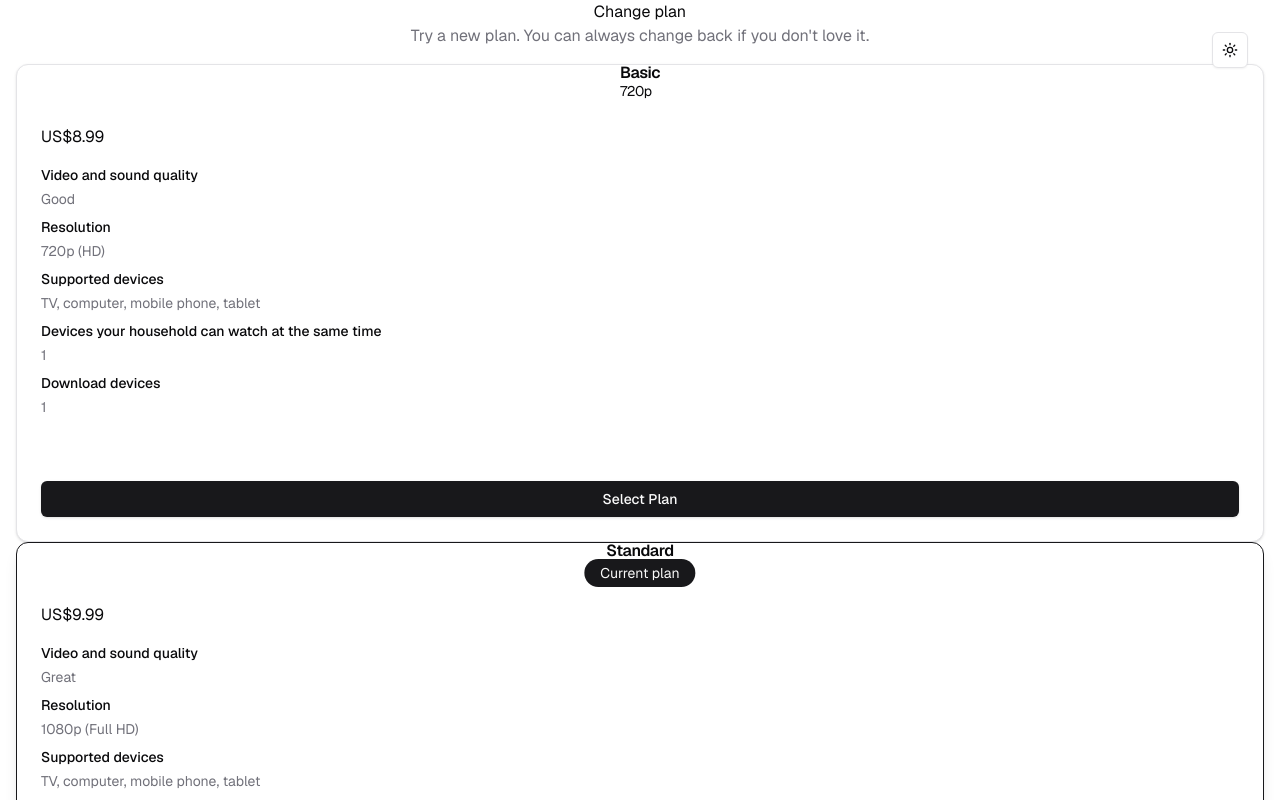
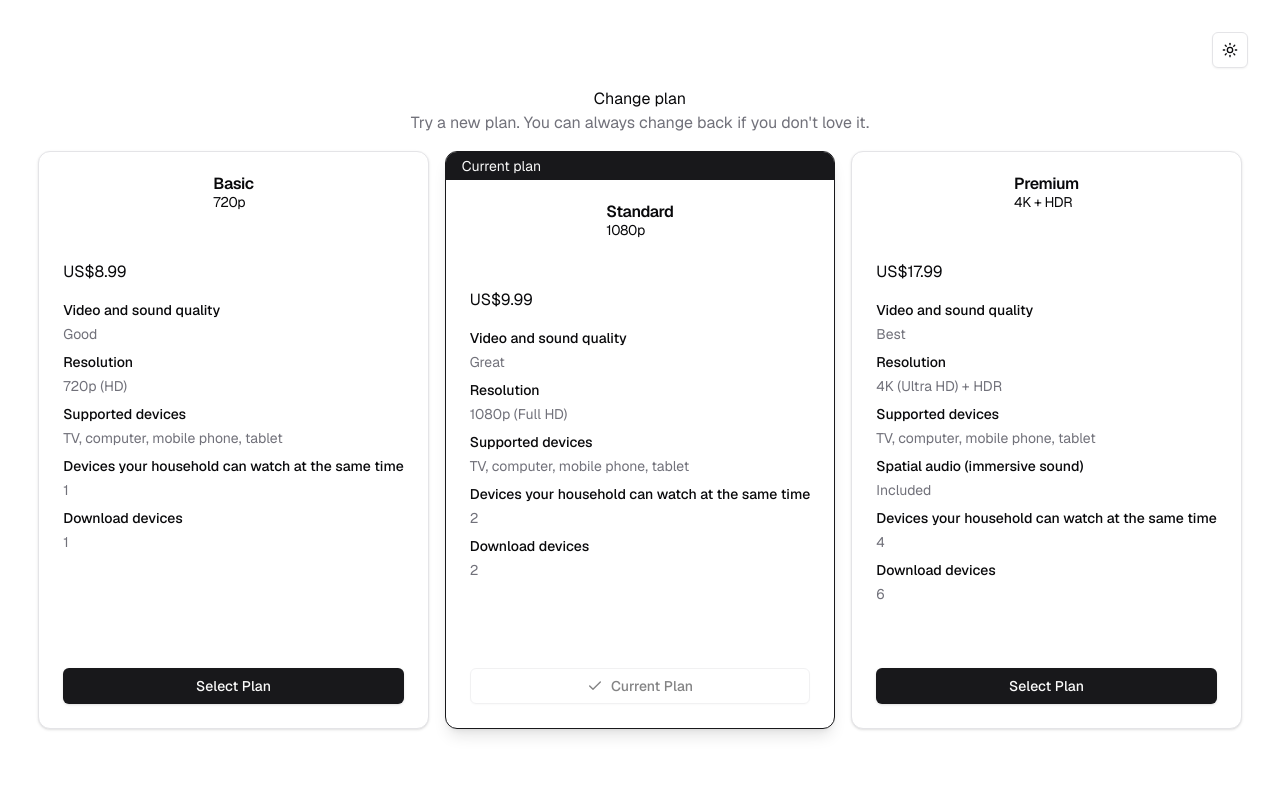
Before and after one commit to jannakam/cvrd-dashboard, a Next.js app: page / in a window 1280 px wide. Shown: the top 800 px of the page. Built offline with nearby package versions, Linux system fonts and the light colour scheme.

Commit message:
outline changes

```diff
--- a/src/screens/Netflix/SelectPlan.js
+++ b/src/screens/Netflix/SelectPlan.js
@@ -1,9 +1,16 @@
 "use client";
-import React, { useState } from 'react';
-import { Card, CardContent, CardDescription, CardFooter, CardHeader, CardTitle } from "@/components/ui/card";
+import React, { useState } from "react";
+import {
+  Card,
+  CardContent,
+  CardDescription,
+  CardFooter,
+  CardHeader,
+  CardTitle,
+} from "@/components/ui/card";
 import { Button } from "@/components/ui/button";
 import { Check } from "lucide-react";
-import { useRouter } from 'next/navigation';
+import { useRouter } from "next/navigation";
 
 const plans = [
   {
@@ -14,7 +21,7 @@ const plans = [
     resolution: "720p (HD)",
     supportedDevices: "TV, computer, mobile phone, tablet",
     simultaneousDevices: "1",
-    downloadDevices: "1"
+    downloadDevices: "1",
   },
   {
     name: "Standard",
@@ -25,7 +32,7 @@ const plans = [
     supportedDevices: "TV, computer, mobile phone, tablet",
     simultaneousDevices: "2",
     downloadDevices: "2",
-    isCurrentPlan: true
+    isCurrentPlan: true,
   },
   {
     name: "Premium",
@@ -36,56 +43,70 @@ const plans = [
     supportedDevices: "TV, computer, mobile phone, tablet",
     simultaneousDevices: "4",
     downloadDevices: "6",
-    spatialAudio: true
-  }
+    spatialAudio: true,
+  },
 ];
 
 export default function SelectPlan() {
   const router = useRouter();
   const [hoveredPlan, setHoveredPlan] = useState(null);
+  const [selectedPlan, setSelectedPlan] = useState(null);
 
   const handleSelectPlan = (plan) => {
     if (!plan.isCurrentPlan) {
-      router.push('/payment');
+      setSelectedPlan(plan.name);
+    }
+  };
+
+  const handlePayment = (e, plan) => {
+    e.stopPropagation();
+    if (!plan.isCurrentPlan) {
+      router.push("/payment");
     }
   };
 
   return (
-    <div className="min-h-screen">
+    <div className="min-h-screen flex flex-col items-center justify-center">
       <div className="px-4 py-8">
         <div className="text-center mb-12">
           <h1 className="text-3xl font-bold mb-2">Change plan</h1>
-          <p className="text-muted-foreground">Try a new plan. You can always change back if you don't love it.</p>
+          <p className="text-muted-foreground">
+            Try a new plan. You can always change back if you don&apos;t love
+            it.
+          </p>
         </div>
 
-        <div className="grid grid-cols-1 sm:grid-cols-3 gap-6">
+        <div className="flex flex-col sm:flex-row gap-4">
           {plans.map((plan) => (
-            <div key={plan.name}>
+            <div
+              key={plan.name}
+              className="flex-1 min-w-[280px]"
+              onClick={() => !plan.isCurrentPlan && handleSelectPlan(plan)}
+            >
               <Card
-                className={`h-full relative transition-all duration-300 mt-4 ${
-                  plan.isCurrentPlan ? 'border-primary md:scale-105 shadow-lg z-10' : ''
-                } ${
-                  hoveredPlan === plan.name && !plan.isCurrentPlan ? 'md:scale-102 shadow-md z-5' : 'md:scale-100'
+                className={`h-full relative transition-all duration-300 mt-4 overflow-hidden flex flex-col ${
+                  plan.isCurrentPlan && !selectedPlan
+                    ? "border-primary shadow-lg z-10"
+                    : selectedPlan === plan.name
+                    ? "border-primary border-2 cursor-pointer"
+                    : "cursor-pointer hover:border-primary/50"
                 }`}
                 onMouseEnter={() => setHoveredPlan(plan.name)}
                 onMouseLeave={() => setHoveredPlan(null)}
               >
                 {plan.isCurrentPlan && (
-                  <div className="absolute top-4 left-1/2 -translate-x-1/2 bg-primary text-primary-foreground text-sm px-4 py-1 rounded-full z-20 whitespace-nowrap">
+                  <div className="bg-primary text-primary-foreground text-sm px-4 py-1 z-20 whitespace-nowrap">
                     Current plan
                   </div>
                 )}
-                <div className="flex flex-col h-full">
-                  <CardHeader className="space-y-1 p-0">
+                <CardHeader className="space-y-1">
                   <CardTitle>
-                      <div className={`h-24 rounded-t-lg flex items-center justify-center text-xl font-bold ${
-                        plan.name === "Basic" ? "bg-gradient-to-r from-blue-600 to-blue-800" :
-                        plan.name === "Standard" ? "bg-gradient-to-r from-blue-600 via-purple-600 to-purple-800" :
-                        "bg-gradient-to-r from-purple-600 via-red-600 to-red-800"
-                      } text-white`}>
+                    <div className="h-24 rounded-t-lg flex items-center justify-center text-xl font-bold">
                       <div>
                         <div>{plan.name}</div>
-                          <div className="text-sm font-normal mt-1">{plan.quality}</div>
+                        <div className="text-sm font-normal mt-1">
+                          {plan.quality}
+                        </div>
                       </div>
                     </div>
                   </CardTitle>
@@ -94,48 +115,65 @@ export default function SelectPlan() {
                   <div className="text-2xl font-bold">{plan.price}</div>
                   <div className="space-y-2 text-sm">
                     <div>
-                        <div className="font-medium mb-1">Video and sound quality</div>
-                        <div className="text-muted-foreground">{plan.videoQuality}</div>
+                      <div className="font-medium mb-1">
+                        Video and sound quality
+                      </div>
+                      <div className="text-muted-foreground">
+                        {plan.videoQuality}
+                      </div>
                     </div>
                     <div>
                       <div className="font-medium mb-1">Resolution</div>
-                        <div className="text-muted-foreground">{plan.resolution}</div>
+                      <div className="text-muted-foreground">
+                        {plan.resolution}
+                      </div>
                     </div>
                     <div>
                       <div className="font-medium mb-1">Supported devices</div>
-                        <div className="text-muted-foreground">{plan.supportedDevices}</div>
+                      <div className="text-muted-foreground">
+                        {plan.supportedDevices}
+                      </div>
                     </div>
                     {plan.spatialAudio && (
                       <div>
-                          <div className="font-medium mb-1">Spatial audio (immersive sound)</div>
+                        <div className="font-medium mb-1">
+                          Spatial audio (immersive sound)
+                        </div>
                         <div className="text-muted-foreground">Included</div>
                       </div>
                     )}
                     <div>
-                        <div className="font-medium mb-1">Devices your household can watch at the same time</div>
-                          <div className="text-muted-foreground">{plan.simultaneousDevices}</div>
+                      <div className="font-medium mb-1">
+                        Devices your household can watch at the same time
+                      </div>
+                      <div className="text-muted-foreground">
+                        {plan.simultaneousDevices}
+                      </div>
                     </div>
                     <div>
                       <div className="font-medium mb-1">Download devices</div>
-                        <div className="text-muted-foreground">{plan.downloadDevices}</div>
+                      <div className="text-muted-foreground">
+                        {plan.downloadDevices}
+                      </div>
                     </div>
                   </div>
                 </CardContent>
-                  <CardFooter className="p-6">
+                <CardFooter className="p-6 mt-auto">
                   <Button
                     className="w-full"
                     variant={plan.isCurrentPlan ? "outline" : "default"}
                     disabled={plan.isCurrentPlan}
-                      onClick={() => handleSelectPlan(plan)}
+                    onClick={(e) => handlePayment(e, plan)}
                   >
                     {plan.isCurrentPlan ? (
                       <span className="flex items-center gap-2">
                         <Check className="w-4 h-4" /> Current Plan
                       </span>
-                      ) : "Select Plan"}
+                    ) : (
+                      "Select Plan"
+                    )}
                   </Button>
                 </CardFooter>
-                </div>
               </Card>
             </div>
           ))}
```
Lines whose indentation alone changed are shown as unchanged.
